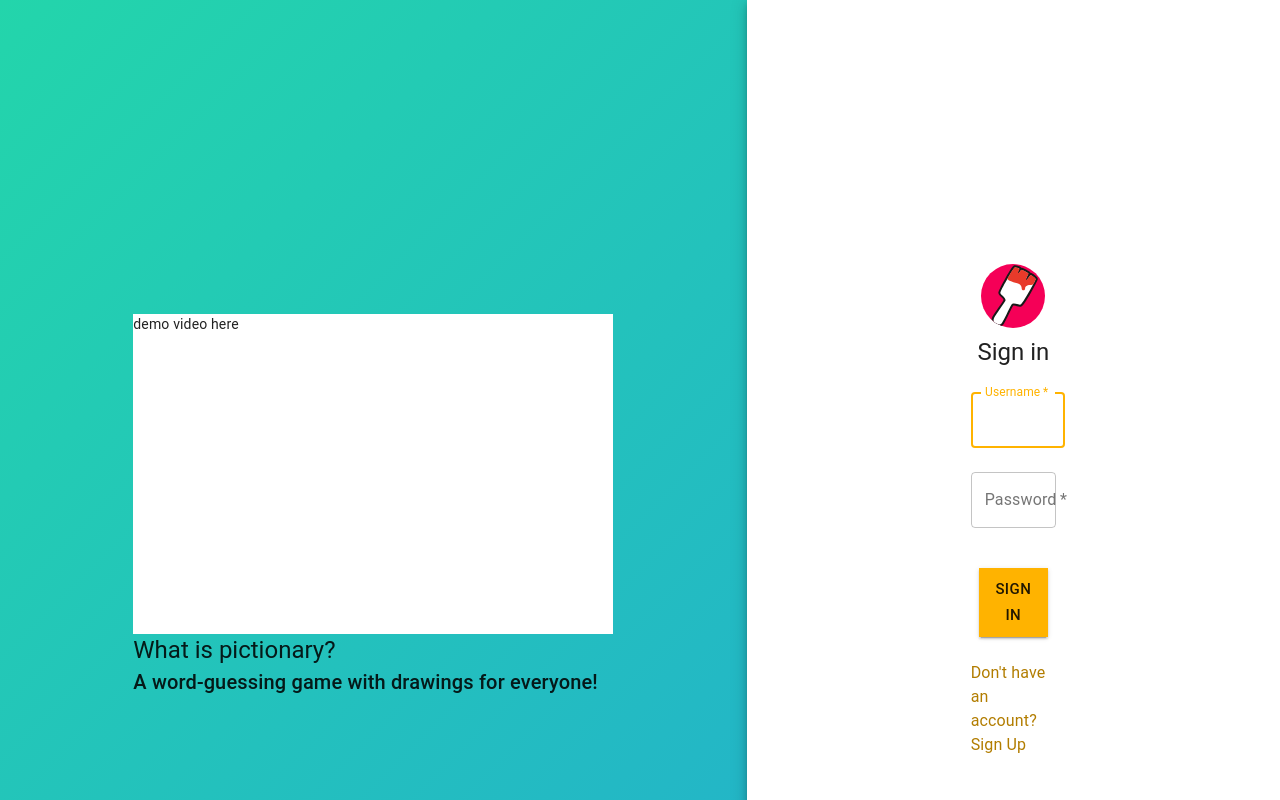
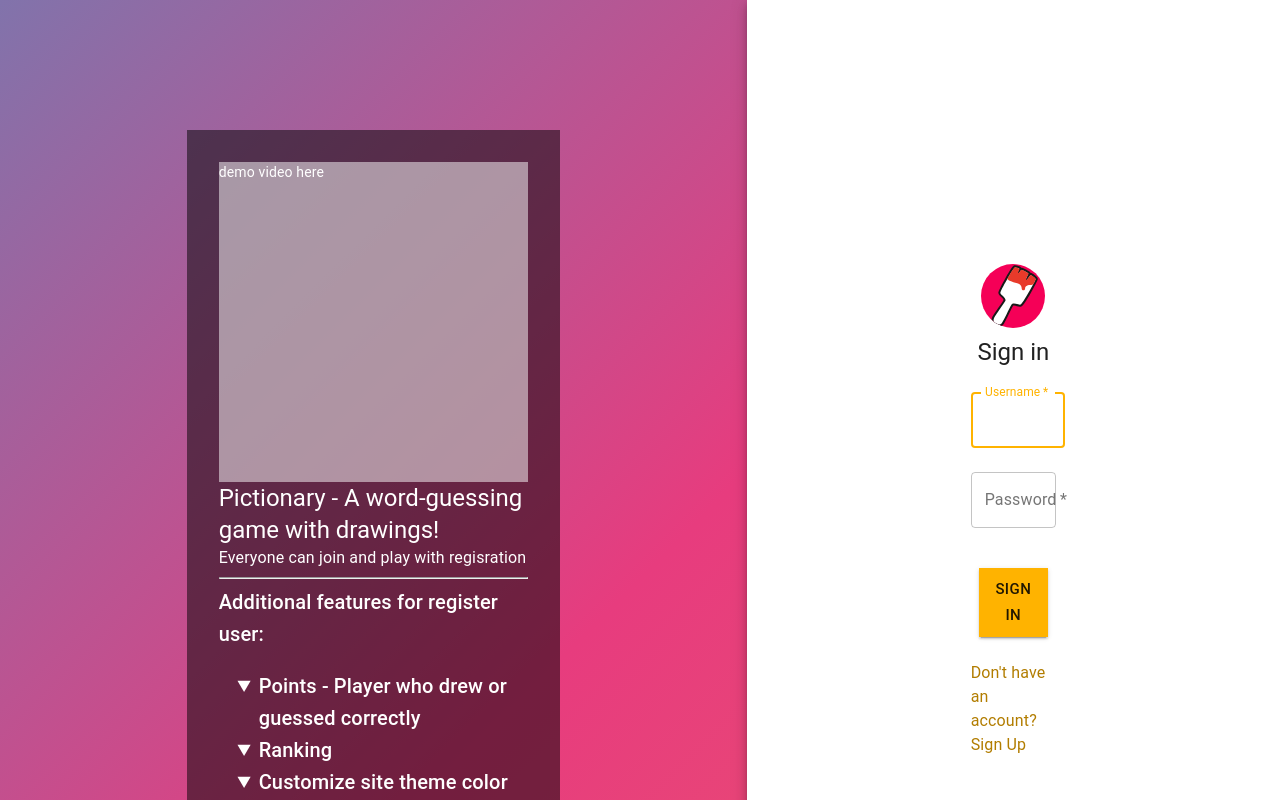
Before and after one commit to nostam/pictionary-client, a React (Create React App) app: page /login in a window 1280 px wide. Shown: the top 800 px of the page. Built offline with nearby package versions, Linux system fonts and the light colour scheme; no server answers; what axios-auth-refresh, unique-names-generator would draw is missing.

Commit message:
update intro text

```diff
--- a/src/components/Intro.tsx
+++ b/src/components/Intro.tsx
@@ -1,20 +1,28 @@
-import React from "react";
-import Typography from "@material-ui/core/Typography";
+import { Grid, Typography } from "@material-ui/core";
+import "../styles/Intro.scss";
 
 export default function Intro() {
   return (
-    <div>
-      <div
-        style={{ width: "480px", height: "320px", backgroundColor: "white" }}
-      >
-        demo video here
-      </div>
+    <Grid md={false} lg={6} id="intro-wrapper">
+      <div id="intro-video">demo video here</div>
       <Typography component="h2" variant="h5">
-        What is pictionary?
+        Pictionary - A word-guessing game with drawings!
       </Typography>
-      <Typography component="h4" variant="h6">
-        A word-guessing game with drawings for everyone!
+      <Typography component="h5">
+        Everyone can join and play with regisration
       </Typography>
-    </div>
+      <hr />
+      <Typography variant="h6">
+        Additional features for register user:
+        <ul>
+          <li className="intro-list">
+            Points - Player who drew or guessed correctly
+          </li>
+          <li className="intro-list">Ranking</li>
+          <li className="intro-list">Customize site theme color</li>
+          <li className="intro-list">Voting for best illustrations</li>
+        </ul>
+      </Typography>
+    </Grid>
   );
 }
```
